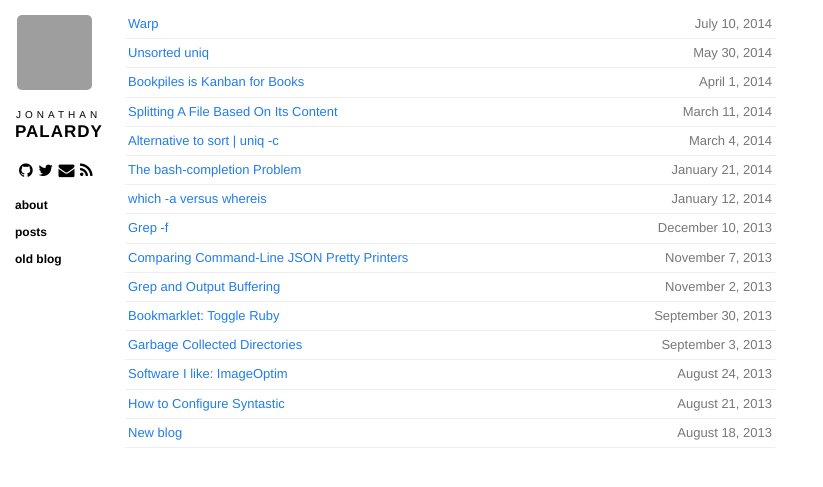
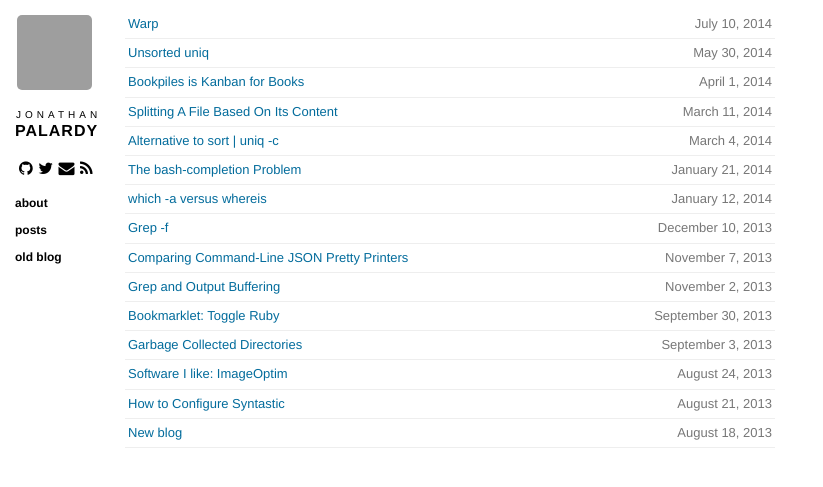
Before and after one commit to jpalardy/jpalardy.github.io, a Jekyll site: the page built from index.html, in a window 1280 px wide. Shown: the top 487 px of the page, without its empty margins (0-823 px from the left). Built offline with Jekyll 4.4.1, drawn with Linux system fonts in a browser that asks for light colours; Markdown is read by kramdown in place of the engine named in the settings; grey boxes are pictures that could not be loaded.

Commit message:
nice blue, fixed LASTNAME's size

```diff
--- a/css/base.css
+++ b/css/base.css
@@ -5,7 +5,7 @@ body {
   -webkit-font-smoothing: antialiased; }
 
 a {
-  color: #227ce8; }
+  color: #036c9c; }
 
 .sidebar {
   position: fixed;
@@ -31,7 +31,7 @@ a {
       letter-spacing: 4px;
       color: black; }
     .sidebar .name #lname {
-      font-size: 17px;
+      font-size: 16px;
       font-weight: bold;
       letter-spacing: 1px;
       color: black; }
@@ -39,7 +39,7 @@ a {
     margin-left: 0px;
     color: black; }
     .sidebar .meta a:hover {
-      color: #227ce8; }
+      color: #036c9c; }
   .sidebar .meta {
     margin-left: 4px; }
   .sidebar .meta .icon {
@@ -53,7 +53,7 @@ a {
       font-size: 12px;
       display: block; }
       .sidebar .sections a:hover {
-        color: #227ce8; }
+        color: #036c9c; }
     .sidebar .sections ul {
       margin: 0;
       padding: 0; }
```
